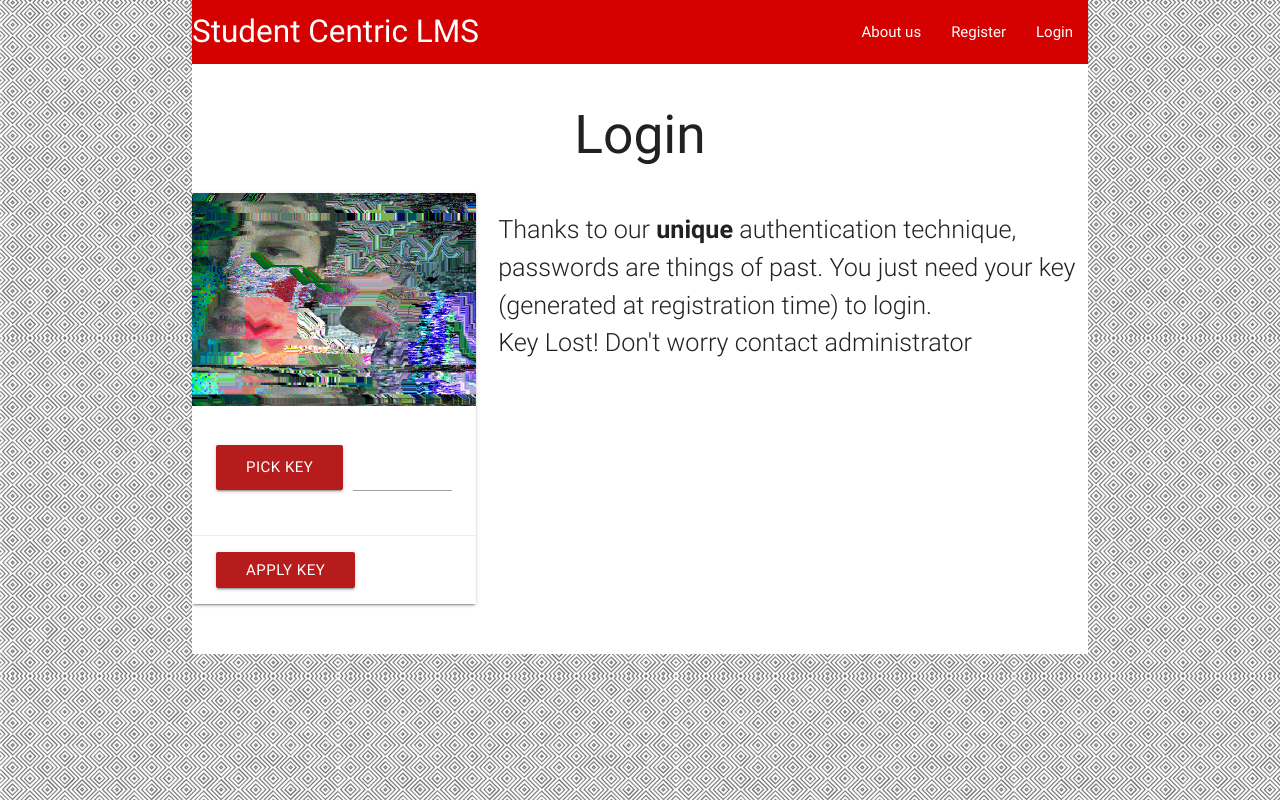
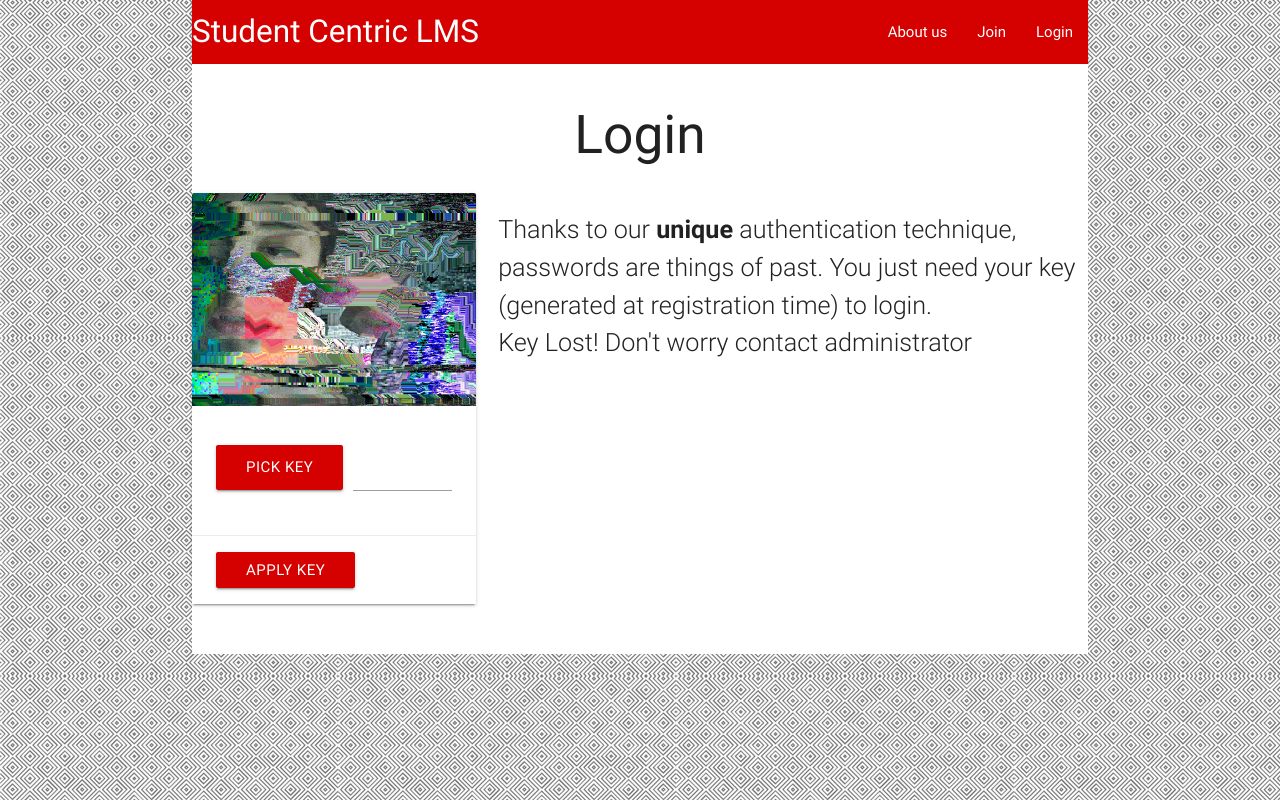
Before and after one commit to ahmedbilal/StudentCentricLMS, a Flask app: page /login in a window 1280 px wide. Run offline with Flask 2, Linux system fonts and the light colour scheme.

Commit message:
no message

```diff
--- a/main.py
+++ b/main.py
@@ -10,5 +10,9 @@ def index():
 def login():
 	return render_template("login.html", title="Login")
 
+@app.route('/join')
+def join():
+	return render_template("join.html", title="Join")
+
 if __name__== '__main__':
     app.run(debug=True)
--- a/templates/base.html
+++ b/templates/base.html
@@ -1,7 +1,7 @@
 <!doctype html>
 <head>
 	{% block head %}
-	<title> {% block title %} {% endblock %} </title>
+	<title> {% block title %} {% endblock %} | Student Centric LMS </title>
 	<link href="https://fonts.googleapis.com/icon?family=Material+Icons" rel="stylesheet">
 	<link rel="stylesheet" href="{{ url_for('static', filename = 'css/materialize.css') }}">
 	<script type="text/javascript" src="{{ url_for('static', filename='js/jquery.js') }}"></script>
@@ -26,7 +26,7 @@
 	      <a href="{{ url_for('index') }}" class="brand-logo">Student Centric LMS</a>
 	      <ul id="nav-mobile" class="right hide-on-med-and-down">
 	        <li><a href="sass.html">About us</a></li>
-	        <li><a href="badges.html">Register</a></li>
+	        <li><a href="{{ url_for('join')}}">Join</a></li>
 	        <li><a href="{{ url_for('login') }}">Login</a></li>
 	      </ul>
 	    </div>
@@ -39,12 +39,10 @@
 	  </div>
 	  {% endif %}
 	  <div class="section white">
-	  	<div class="row">
 			{% block body %}
 
 			{% endblock %}
 	  	</div>
-	  	</div>
 	</div> <!-- end of container -->
 </body>
 </html>
--- a/templates/index.html
+++ b/templates/index.html
@@ -9,6 +9,7 @@
 {% endblock %}
 
 {% block body %}
+<div class="row">
 	<div class="col s12">
 	<h2 class="red-text text-accent-4">Take your power back!</h2>
 	<h2 class="header">Hello World</h2>
@@ -21,4 +22,5 @@ It is a long established fact that a reader will be distracted by the readable c
 
 	</p>
 	</div>
+</div>
 {% endblock %}
--- a/templates/login.html
+++ b/templates/login.html
@@ -4,6 +4,7 @@
 {% endblock %}
 
 {% block body %}
+<div class="row">
 	<div class="col s12 m12 l12">
 	<h2 class="center-align">Login</h2>
 	</div>
@@ -17,7 +18,7 @@
 
 				 <form action="google.com">
 				    <div class="file-field input-field">
-			      <div class="btn red darken-4">
+				      <div class="btn red accent-4">
 				        <span>Pick Key</span>
 				        <input type="file">
 				      </div>
@@ -28,7 +29,7 @@
 				  </form>
 			</div>
 			<div class="card-action">
-			<button class="btn waves-effect red darken-4 waves-light" type="submit" name="action">Apply Key</button>
+				<button class="btn waves-effect red accent-4 waves-light" type="submit" name="action">Apply Key</button>
 			</div>
 		</div>
 
@@ -41,4 +42,5 @@
 	  Key Lost! Don't worry contact administrator
 	  </p>
 	  </div>
+</div>
 {% endblock %}
```
Lines whose indentation alone changed are shown as unchanged.
